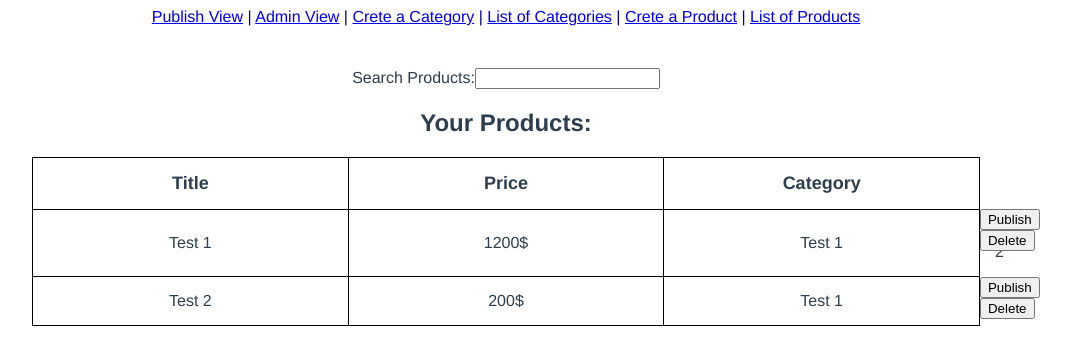
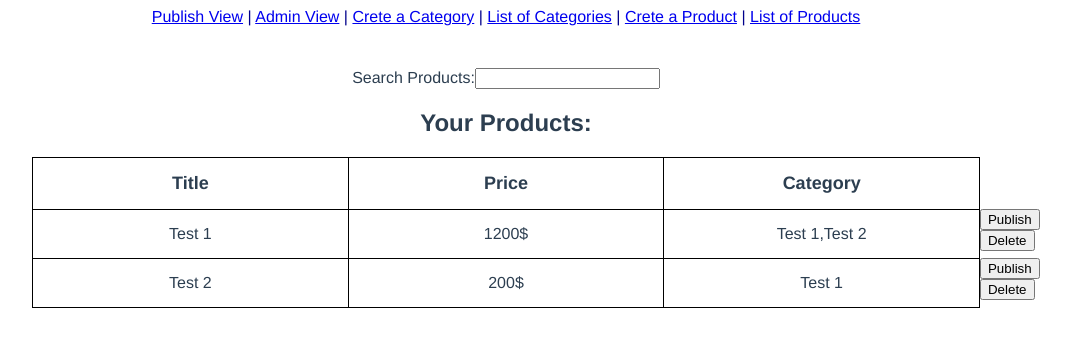
Before and after one commit to aatanasovskii/shopping-app-vuejs, a Vue app: page /admin/products in a window 1280 px wide. Shown: the top 364 px of the page, without its empty margins (134-1205 px from the left). Built offline with nearby package versions, Linux system fonts and the light colour scheme.

Commit message:
Add files via upload

```diff
--- a/src/views/CreateProduct.vue
+++ b/src/views/CreateProduct.vue
@@ -52,7 +52,12 @@
             :hide-selected="true"
             :custom-label="searchCategoryTitle"
             placeholder="Search Category"
+            :class="{ error: $v.product.category.$error }"
+            @blur="$v.product.category.$touch()"
         ></multiselect>
+        <div v-if="$v.product.category.$error">
+          <p class="error" v-if="!$v.product.category.required">Category is required!</p>
+        </div>
       </div>
       <button type="submit">Add Product</button>
       <p class="error" v-if="submitStatus === 'ERROR'">Please fill the form correctly.</p>
@@ -71,7 +76,9 @@ export default {
   components: { Multiselect },
   data() {
     return {
-      product: {},
+      product: {
+        published: false,
+      },
       submitStatus: null,
     };
   },
@@ -80,6 +87,7 @@ export default {
       title: { required },
       description: { required },
       price: { required },
+      category: { required },
     },
   },
   computed: {
--- a/src/views/ListProducts.vue
+++ b/src/views/ListProducts.vue
@@ -4,22 +4,24 @@
     <input id="searchProducts" v-model="searchProducts" type="search" />
     <h2>Your Products:</h2>
     <table class="table">
+      <thead>
         <tr>
           <th>Title</th>
           <th>Price</th>
           <th>Category</th>
         </tr>
-      <tr v-for="(product, index) in productsFinal" :key="index">
+      </thead>
+      <tbody v-for="(product, index) in productsFinal" :key="product.title">
+        <tr>
           <td>{{ product.title }}</td>
           <td>{{ product.price }}</td>
-        <td v-for="category in product.category" colspan="product.category.length">
-          {{ category.title }}
-        </td>
+          <td>{{ product.category }}</td>
         <span>
-          <button :disabled="products.published" @click="publishProduct(index)">Publish</button>
+          <button :disabled="product.published" @click="publishProduct(index)">Publish</button>
           <button @click="deleteProduct(index)">Delete</button>
         </span>
         </tr>
+      </tbody>
     </table>
   </div>
 </template>
@@ -39,11 +41,14 @@ export default {
     //   return this.$store.state.products;
     // },
     productsFinal() {
-      return this.searchProducts.length === 0
+      return (this.searchProducts.length === 0
           ? this.products.products
           : this.products.products.filter(
               (product) => product.title === this.searchProducts
-          );
+          )).map(product =>({
+        ...product,
+        category: product.category.map(cat => cat.title).join(',')
+      }))
     },
   },
   methods: {
```
Lines whose indentation alone changed are shown as unchanged.
